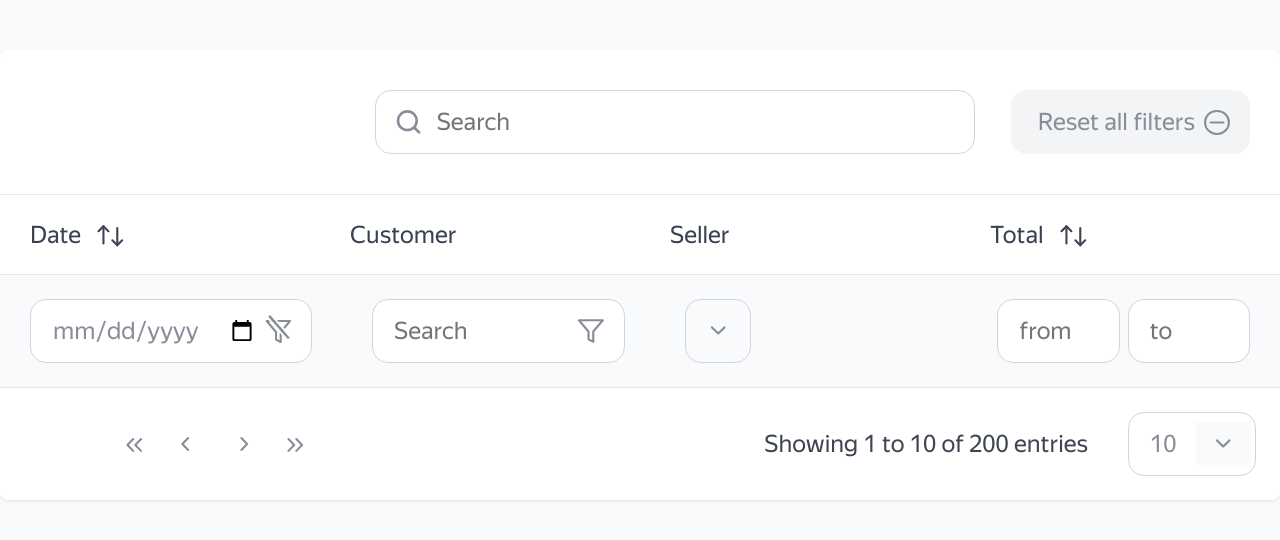
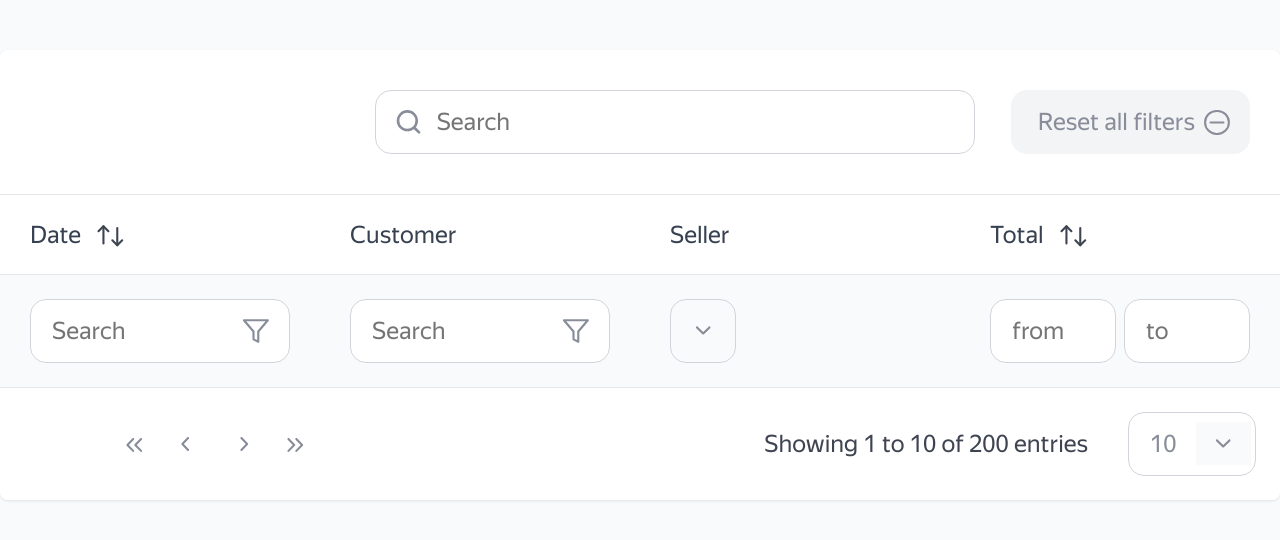
Before and after one commit to anastacy-k/smart-table, a website built with Vite: page index.html in a window 1280 px wide. Built offline with nearby package versions, Linux system fonts and the light colour scheme; no server answers.

Commit message:
Убрать лишний фукнционал календаря после замечаний.

```diff
--- a/index.html
+++ b/index.html
@@ -50,8 +50,7 @@
     <div class="table-row filter-row" data-name="filter" role="rowgroup">
         <div class="table-column">
             <label class="filter-wrapper">
-                <!-- <input type="text" value="" class="input" placeholder="Search" name="date" data-name="searchByDate"> -->
-                <input type="date" value="" class="input" name="date" data-name="searchByDate">
+                <input type="text" value="" class="input" placeholder="Search" name="date" data-name="searchByDate">
                 <button type="submit" name="clear" data-field="date" class="icon" aria-label="Filter by date"></button>
             </label>
         </div>
--- a/src/style.css
+++ b/src/style.css
@@ -322,10 +322,6 @@ button.icon:hover,
     transform: translateY(-50%);
 }
 
-.filter-wrapper input[type="date"] {
-    padding-right: 55px;
-}
-
 .range-inputs {
     display: flex;
     gap: var(--size-gap-sm);
```
